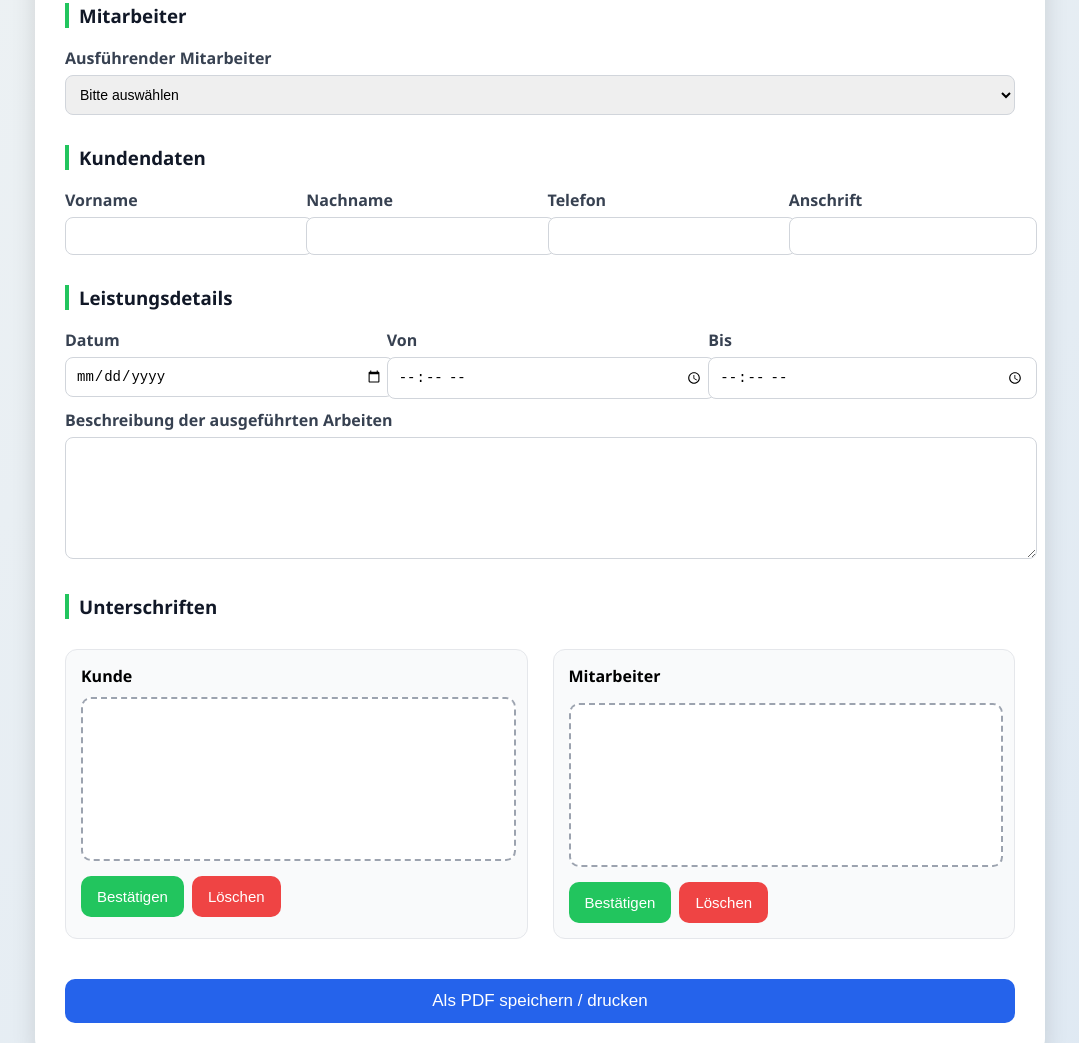
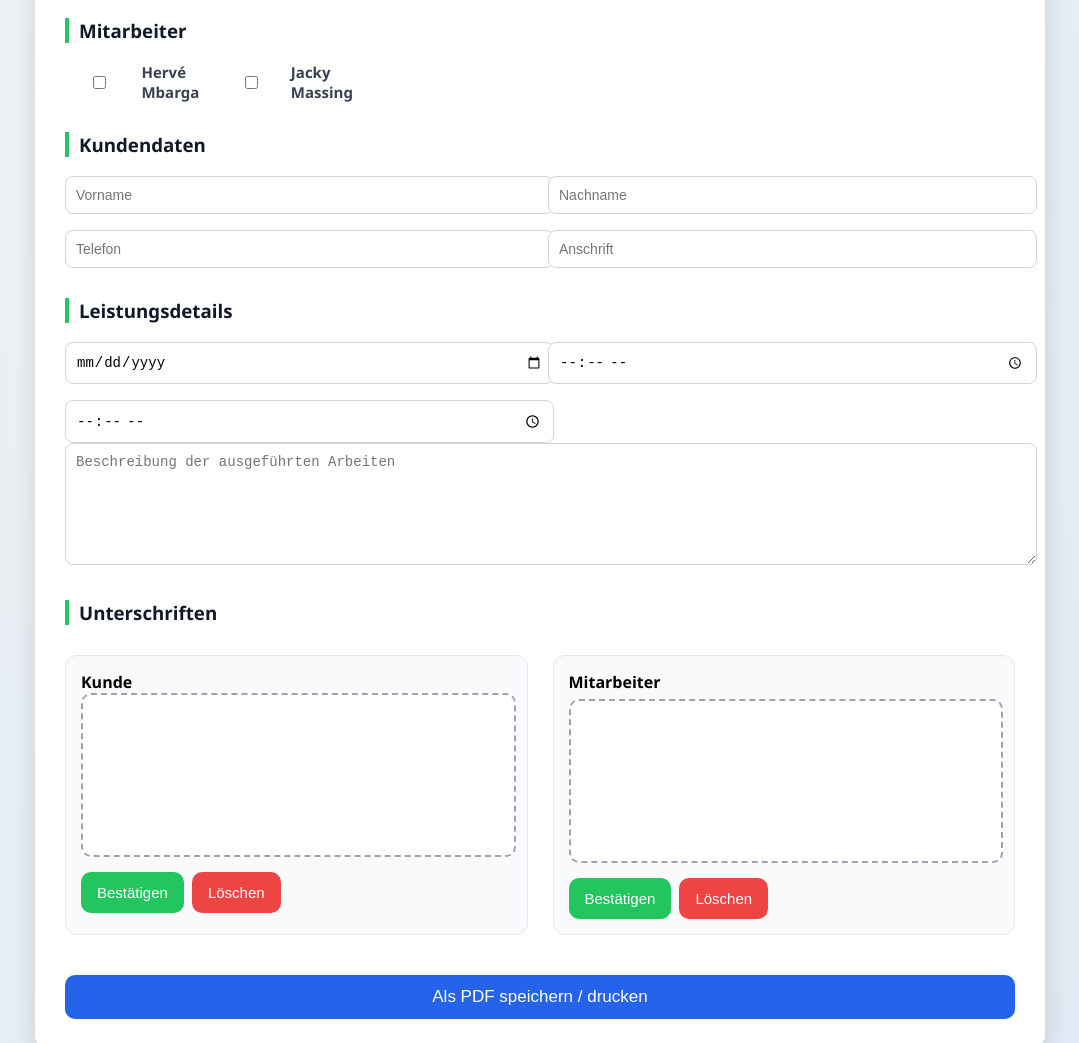
Before and after one commit to HJC2025HJ/leistungsbestaetigung, a plain HTML site: page index.html in a window 1280 px wide. Shown: the part 248-1291 px from the top of the page, without its empty margins (100-1179 px from the left). Drawn offline with Linux system fonts and the light colour scheme.

Commit message:
index.html

```diff
--- a/index.html
+++ b/index.html
@@ -15,26 +15,96 @@
   max-width:950px;margin:auto;background:#fff;padding:30px;
   border-radius:14px;box-shadow:0 10px 25px rgba(0,0,0,.12)
 }
-    .header{display:flex;gap:20px;align-items:center;border-bottom:2px solid #e5e7eb;padding-bottom:15px;margin-bottom:25px}
+.header{
+  display:grid;
+  grid-template-columns:auto 1fr;
+  gap:20px;
+  align-items:center;
+  border-bottom:2px solid #e5e7eb;
+  padding-bottom:15px;
+  margin-bottom:25px
+}
 .logo{max-width:150px}
 .company{font-size:14px;line-height:1.5}
-    h1{text-align:center;margin:16px 0 8px;font-size:28px}
-    .meta{text-align:right;font-size:14px;color:#374151;margin-bottom:20px}
-    h3{margin-top:30px;color:#111827;border-left:4px solid #22c55e;padding-left:10px}
-    .row{display:grid;grid-template-columns:repeat(auto-fit,minmax(220px,1fr));gap:15px;margin-top:10px}
-    label{font-weight:600;margin-bottom:6px;display:block;color:#374151}
-    input,textarea,select{width:100%;padding:10px;border-radius:8px;border:1px solid #d1d5db;font-size:14px}
+h1{text-align:center;margin:20px 0;font-size:30px}
+.meta{text-align:right;font-size:14px;color:#374151}
+
+h3{
+  margin-top:30px;
+  color:#111827;
+  border-left:4px solid #22c55e;
+  padding-left:10px
+}
+
+.row{
+  display:grid;
+  grid-template-columns:repeat(2,1fr);
+  gap:16px;
+  margin-top:12px
+}
+@media(max-width:700px){
+  .row{grid-template-columns:1fr}
+  .header{grid-template-columns:1fr;text-align:center}
+  .logo{margin:0 auto}
+}
+
+label{font-weight:600;color:#374151}
+input,textarea{
+  width:100%;
+  padding:10px;
+  border-radius:8px;
+  border:1px solid #d1d5db;
+  font-size:14px
+}
 textarea{min-height:100px}
 
-    .signatures{display:grid;grid-template-columns:1fr 1fr;gap:25px;margin-top:30px}
+.emp-list{
+  display:flex;
+  gap:20px;
+  margin-top:10px;
+  flex-wrap:wrap
+}
+.emp-item{
+  display:flex;
+  align-items:center;
+  gap:8px;
+  font-size:15px
+}
+
+.signatures{
+  display:grid;
+  grid-template-columns:1fr 1fr;
+  gap:25px;
+  margin-top:30px
+}
 @media(max-width:700px){.signatures{grid-template-columns:1fr}}
 
-    .signature-box{background:#f9fafb;padding:15px;border-radius:12px;border:1px solid #e5e7eb}
-    canvas{width:100%;height:160px;border:2px dashed #9ca3af;border-radius:10px;margin-top:10px;background:#fff;touch-action:none}
+.signature-box{
+  background:#f9fafb;
+  padding:15px;
+  border-radius:12px;
+  border:1px solid #e5e7eb
+}
+canvas{
+  width:100%;
+  height:160px;
+  border:2px dashed #9ca3af;
+  border-radius:10px;
+  background:#fff;
+  touch-action:none
+}
+
 .sig-info{font-size:13px;margin-top:6px;color:#374151}
-    .sig-actions{display:flex;gap:8px;margin-top:10px;flex-wrap:wrap}
+.sig-actions{display:flex;gap:8px;margin-top:10px}
 
-    button{padding:12px 16px;font-size:15px;border:none;border-radius:10px;cursor:pointer;color:#fff}
+button{
+  padding:12px 16px;
+  font-size:15px;
+  border:none;
+  border-radius:10px;
+  cursor:pointer;
+  color:#fff
+}
 .btn-confirm{background:#22c55e}
 .btn-delete{background:#ef4444}
 .btn-print{background:#2563eb;width:100%;font-size:17px}
@@ -42,25 +112,20 @@
 
 .actions{text-align:center;margin-top:40px}
 
-    /* Mobile UX */
-    @media(max-width:700px){
-      .btn-print{position:sticky;bottom:10px}
-    }
-
-    /* Print */
 @media print{
   body{background:#fff;padding:0}
-      .container{box-shadow:none;border-radius:0;padding:10mm}
-      button,.sig-actions,.actions{display:none!important}
+  .container{box-shadow:none;border-radius:0}
+  button,.sig-actions,.actions{display:none}
   canvas{border:1px solid #000}
 }
 </style>
 </head>
+
 <body>
 <div class="container">
 
 <div class="header">
-    <img src="HJ_Clean.png" class="logo" alt="HJ Cleaning Logo">
+  <img src="HJ_Clean.png" class="logo">
   <div class="company">
     <strong>Cleaning</strong> – Marke von HJ Corporate GbR<br>
     Stauseestraße 27b, 54317 Riveris<br>
@@ -72,34 +137,30 @@
 <div class="meta">Dokument-Nr.: <strong id="docNr"></strong></div>
 
 <h3>Mitarbeiter</h3>
-  <div class="row">
-    <div>
-      <label>Ausführender Mitarbeiter</label>
-      <select id="employeeSelect">
-        <option value="">Bitte auswählen</option>
-        <option value="Hervé Mbarga">Hervé Mbarga</option>
-        <option value="Jacky Massing">Jacky Massing</option>
-      </select>
-    </div>
+<div class="emp-list">
+  <label class="emp-item">
+    <input type="checkbox" value="Hervé Mbarga" class="emp"> Hervé Mbarga
+  </label>
+  <label class="emp-item">
+    <input type="checkbox" value="Jacky Massing" class="emp"> Jacky Massing
+  </label>
 </div>
 
 <h3>Kundendaten</h3>
 <div class="row">
-    <div><label>Vorname</label><input></div>
-    <div><label>Nachname</label><input></div>
-    <div><label>Telefon</label><input></div>
-    <div><label>Anschrift</label><input></div>
+  <input placeholder="Vorname">
+  <input placeholder="Nachname">
+  <input placeholder="Telefon">
+  <input placeholder="Anschrift">
 </div>
 
 <h3>Leistungsdetails</h3>
 <div class="row">
-    <div><label>Datum</label><input type="date"></div>
-    <div><label>Von</label><input type="time"></div>
-    <div><label>Bis</label><input type="time"></div>
+  <input type="date">
+  <input type="time">
+  <input type="time">
 </div>
-  <div class="row">
-    <div><label>Beschreibung der ausgeführten Arbeiten</label><textarea></textarea></div>
-  </div>
+<textarea placeholder="Beschreibung der ausgeführten Arbeiten"></textarea>
 
 <h3>Unterschriften</h3>
 <div class="signatures">
@@ -109,19 +170,19 @@
   <canvas id="sigKunde"></canvas>
   <div class="sig-info" id="kundeInfo"></div>
   <div class="sig-actions">
-        <button class="btn-confirm" id="btnKundeConfirm">Bestätigen</button>
-        <button class="btn-delete" id="btnKundeClear">Löschen</button>
+    <button class="btn-confirm" id="kConfirm">Bestätigen</button>
+    <button class="btn-delete" id="kClear">Löschen</button>
   </div>
 </div>
 
 <div class="signature-box">
   <strong>Mitarbeiter</strong>
-      <div class="sig-info" id="mitarbeiterName"></div>
+  <div class="sig-info" id="empNames"></div>
   <canvas id="sigMit"></canvas>
   <div class="sig-info" id="mitInfo"></div>
   <div class="sig-actions">
-        <button class="btn-confirm" id="btnMitConfirm">Bestätigen</button>
-        <button class="btn-delete" id="btnMitClear">Löschen</button>
+    <button class="btn-confirm" id="mConfirm">Bestätigen</button>
+    <button class="btn-delete" id="mClear">Löschen</button>
   </div>
 </div>
 
@@ -130,66 +191,46 @@
 <div class="actions">
   <button class="btn-print" onclick="window.print()">Als PDF speichern / drucken</button>
 </div>
+
 </div>
 
 <script>
 const now=new Date();
-  document.getElementById('docNr').innerText='LB-'+now.toISOString().slice(0,10)+'-'+Math.floor(Math.random()*1000);
+docNr.innerText="LB-"+now.toISOString().slice(0,10)+"-"+Math.floor(Math.random()*1000);
 
-  function enableSignature(canvas){
-    const ctx=canvas.getContext('2d');let draw=false;
-    canvas.addEventListener('pointerdown',()=>draw=true);
-    canvas.addEventListener('pointerup',()=>{draw=false;ctx.beginPath()});
-    canvas.addEventListener('pointermove',e=>{
-      if(!draw)return;
+function sign(canvas){
+  const ctx=canvas.getContext("2d");
+  let d=false;
+  canvas.addEventListener("pointerdown",()=>d=true);
+  canvas.addEventListener("pointerup",()=>{d=false;ctx.beginPath()});
+  canvas.addEventListener("pointermove",e=>{
+    if(!d)return;
     const r=canvas.getBoundingClientRect();
-      ctx.lineWidth=2;ctx.lineCap='round';
+    ctx.lineWidth=2;
+    ctx.lineCap="round";
     ctx.lineTo(e.clientX-r.left,e.clientY-r.top);
-      ctx.stroke();ctx.beginPath();
+    ctx.stroke();
+    ctx.beginPath();
     ctx.moveTo(e.clientX-r.left,e.clientY-r.top);
   });
 }
 
-  enableSignature(sigKunde);
-  enableSignature(sigMit);
+sign(sigKunde);
+sign(sigMit);
 
-  /* === Kunde === */
-  btnKundeConfirm.onclick=()=>{
-    sigKunde.style.pointerEvents='none';
-    localStorage.setItem('sigKunde',sigKunde.toDataURL());
-    kundeInfo.innerText='Elektronisch signiert am '+new Date().toLocaleString();
-    btnKundeConfirm.disabled=true;
-    btnKundeClear.disabled=true;
+kConfirm.onclick=()=>{
+  sigKunde.style.pointerEvents="none";
+  kundeInfo.innerText="Elektronisch signiert am "+new Date().toLocaleString();
+  kConfirm.disabled=kClear.disabled=true;
 };
 
-  btnKundeClear.onclick=()=>{
-    const ctx=sigKunde.getContext('2d');ctx.clearRect(0,0,sigKunde.width,sigKunde.height);
-    localStorage.removeItem('sigKunde');kundeInfo.innerText='';
-  };
-
-  /* === Mitarbeiter === */
-  btnMitConfirm.onclick=()=>{
-    const emp=employeeSelect.value;
-    if(!emp){alert('Bitte Mitarbeiter auswählen');return;}
-    mitarbeiterName.innerText=emp;
-    sigMit.style.pointerEvents='none';
-    localStorage.setItem('sigMit',sigMit.toDataURL());
-    mitInfo.innerText='Elektronisch signiert von '+emp+' am '+new Date().toLocaleString();
-    btnMitConfirm.disabled=true;
-    btnMitClear.disabled=true;
-  };
-
-  btnMitClear.onclick=()=>{
-    const ctx=sigMit.getContext('2d');ctx.clearRect(0,0,sigMit.width,sigMit.height);
-    localStorage.removeItem('sigMit');mitInfo.innerText='';
-  };
-
-  /* === Charger signatures sauvegardées === */
-  window.onload=()=>{
-    const sK=localStorage.getItem('sigKunde');
-    if(sK){let i=new Image();i.onload=()=>sigKunde.getContext('2d').drawImage(i,0,0);i.src=sK}
-    const sM=localStorage.getItem('sigMit');
-    if(sM){let i=new Image();i.onload=()=>sigMit.getContext('2d').drawImage(i,0,0);i.src=sM}
+mConfirm.onclick=()=>{
+  const emps=[...document.querySelectorAll(".emp:checked")].map(e=>e.value);
+  if(!emps.length){alert("Bitte mindestens einen Mitarbeiter auswählen");return;}
+  empNames.innerText=emps.join(" & ");
+  sigMit.style.pointerEvents="none";
+  mitInfo.innerText="Elektronisch signiert von "+emps.join(" & ")+" am "+new Date().toLocaleString();
+  mConfirm.disabled=mClear.disabled=true;
 };
 </script>
 </body>
```
Lines whose indentation alone changed are shown as unchanged.
